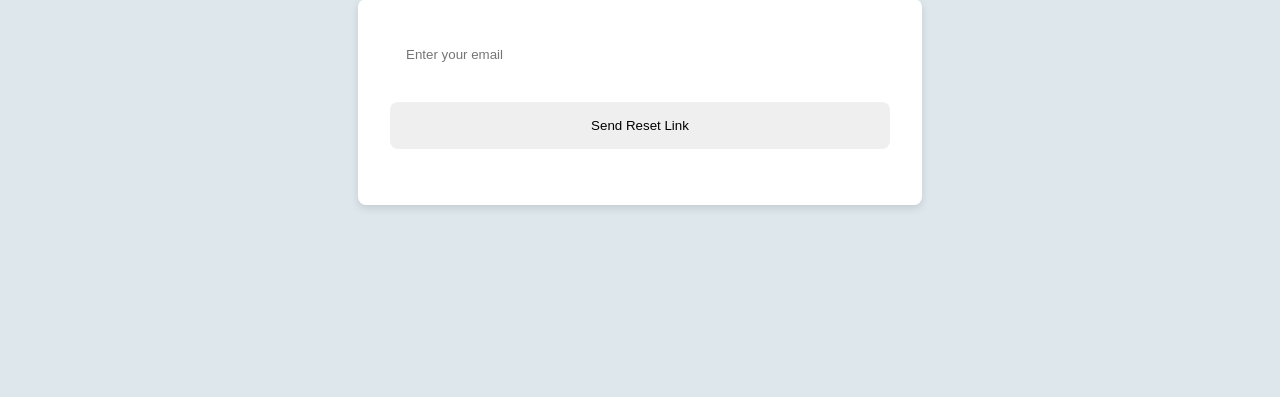
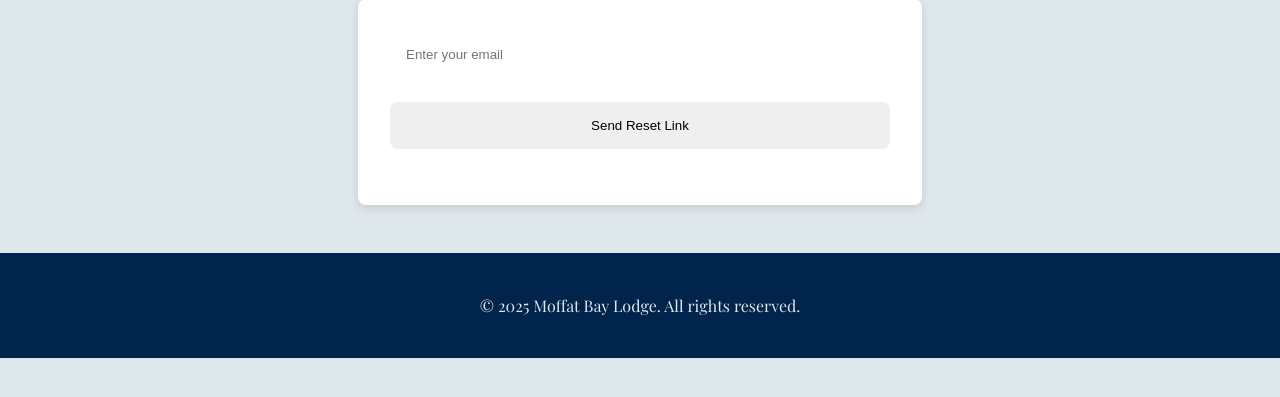
Before and after one commit to zachxxking/Moffat-Bay, a PHP site: page /forgot_password.php in a window 1280 px wide. Shown: the part 242-639 px from the top of the page. Run offline with PHP 8.4, Linux system fonts and the light colour scheme.

Commit message:
Update forgot_password.php

```diff
--- a/forgot_password.php
+++ b/forgot_password.php
@@ -1,3 +1,9 @@
+<!--
+CSD460 Capstone - Red Team
+Contributors: Zachariah King, Ryan Monnier, Tabari Harvey, Jacob Achenbach
+Instructor: Sue Sampson
+Created October-December 2025
+-->
 <?php
 session_start();
 ?>
@@ -40,6 +46,10 @@ session_start();
     </form>
 
 </div>
+<!-- FOOTER -->
+<footer>
+    <p>&copy; <?php echo date('Y'); ?> Moffat Bay Lodge. All rights reserved.</p>
+</footer>
 
 </body>
 </html>
```
